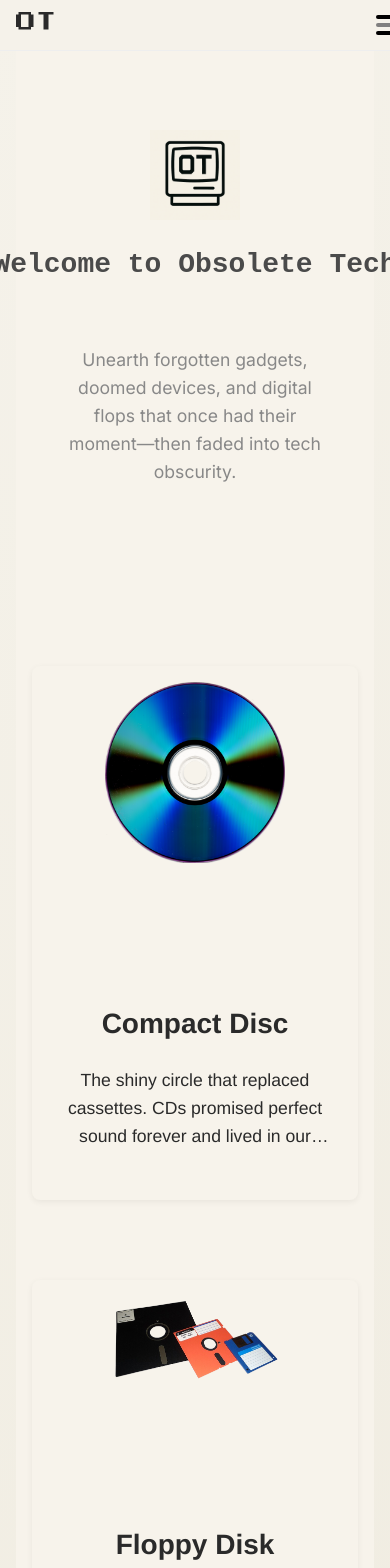
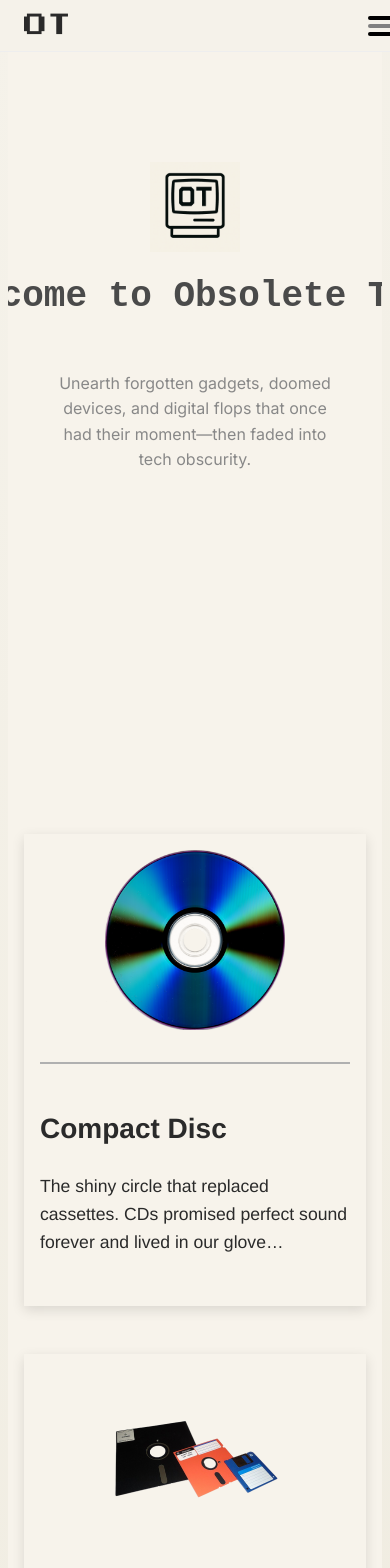
Before and after one commit to chrismsmalley/obsolete-tech-archive, a Next.js app: page / in a window 390 px wide. Shown: the top 1568 px of the page. Built offline with nearby package versions, Linux system fonts and the light colour scheme.

Commit message:
Feat: finalize responsive TechCard and detail page layout

```diff
--- a/app/layout.js
+++ b/app/layout.js
@@ -24,7 +24,6 @@ export const metadata = {
   ],
   authors: [{ name: 'Obsolete Tech Archive Team' }],
   robots: 'index, follow',
-  themeColor: '#f7f3eb',
   openGraph: {
     title: 'Obsolete Tech Archive',
     description: 'Explore a digital museum of forgotten gadgets and obsolete tech that shaped the past.',
@@ -38,25 +37,23 @@ export const metadata = {
     title: 'Obsolete Tech Archive',
     description: 'A digital museum exploring the forgotten gadgets and obsolete tech of yesteryear.',
     images: ['/images/OT image.png']
-  },
-  viewport: 'width=device-width, initial-scale=1'
+  }
 };
+
+export const viewport = {
+  width: 'device-width',
+  initialScale: 1
+};
+
+export const themeColor = '#f7f3eb';
 
 export default function RootLayout({ children }) {
   return (
     <html lang="en" className={inter.className}>
-      <body
-        style={{
-          margin: 0,
-          padding: '0 1rem',
-          backgroundColor: '#f7f3eb',
-          fontSize: '16px',
-          lineHeight: '1.5',
-        }}
-      >
+      <body>
         <div style={{ display: 'flex', flexDirection: 'column', minHeight: '100vh' }}>
           <Navbar />
-          <main style={{ flex: 1, maxWidth: '1200px', margin: '0 auto', width: '100%' }}>{children}</main>
+          <main>{children}</main>
           <Footer />
         </div>
       </body>
--- a/app/src/components/cards/techCard.js
+++ b/app/src/components/cards/techCard.js
@@ -1,50 +1,64 @@
-import React from 'react';
+import React, { useState, useEffect } from 'react';
 
 export default function TechCard(props) {
+  const [isMobile, setIsMobile] = useState(false);
+
+  useEffect(() => {
+    const checkMobile = () => setIsMobile(window.innerWidth < 768);
+    checkMobile();
+    window.addEventListener('resize', checkMobile);
+    return () => window.removeEventListener('resize', checkMobile);
+  }, []);
+
   return (
     <div style={{
       display: 'flex',
-      flexDirection: 'row',
-      flexWrap: 'wrap',
-      justifyContent: 'center',
+      flexDirection: 'column',
       width: '100%',
+      alignItems: 'center',
     }}>
-      <div style={{ fontFamily: "'Helvetica Neue', Helvetica, Arial, sans-serif" }}>
       <div style={{
-          backgroundColor: '#f7f3eb',
-          boxShadow: '0 2px 6px rgba(0, 0, 0, 0.06)',
-          transition: 'transform 0.2s ease, box-shadow 0.2s ease',
-          cursor: 'pointer',
+        fontFamily: "'Helvetica Neue', Helvetica, Arial, sans-serif",
+        marginTop: '0',
+        marginRight: 'auto',
+        marginBottom: '0',
+        marginLeft: 'auto'
+      }}>
+        <div style={{
           display: 'flex',
-          flexDirection: 'column',
-          height: 'auto',
-          minHeight: '250px',
-          alignItems: 'stretch',
-          borderRadius: '8px',
+          flexDirection: isMobile ? 'column' : 'row',
+          backgroundColor: 'transparent',
+          alignItems: 'center',
           marginBottom: '2rem',
+          width: '100%',
           maxWidth: '1000px',
-          width: '100%',
-          paddingLeft: '0.25in',
-          paddingRight: '0.25in',
+          minWidth: '300px',
+          margin: '0 auto',
+          gap: isMobile ? '1rem' : '3rem',
+          padding: '1rem',
           boxSizing: 'border-box',
-          overflow: 'hidden',
-          gap: '4rem',
-          // alignItems: 'center', // moved above and replaced with 'stretch'
-          paddingTop: '1rem',
-          paddingBottom: '1rem',
+          boxShadow: '0 4px 12px rgba(0, 0, 0, 0.12)',
         }}
         onMouseEnter={e => {
           e.currentTarget.style.transform = 'translateY(-4px)';
-          e.currentTarget.style.boxShadow = '0 4px 12px rgba(0, 0, 0, 0.1)';
+          e.currentTarget.style.boxShadow = '0 8px 24px rgba(0, 0, 0, 0.2)';
           e.currentTarget.querySelector('img').style.transform = 'scale(1.05)';
         }}
         onMouseLeave={e => {
           e.currentTarget.style.transform = 'translateY(0)';
-          e.currentTarget.style.boxShadow = '0 2px 6px rgba(0, 0, 0, 0.06)';
+          e.currentTarget.style.boxShadow = '0 4px 12px rgba(0, 0, 0, 0.12)';
           e.currentTarget.querySelector('img').style.transform = 'scale(1)';
         }}
         >
-          <div style={{ width: '100%', maxWidth: '180px', height: 'auto', margin: '0 auto', display: 'flex', alignItems: 'center', justifyContent: 'center', overflow: 'hidden', borderRadius: '4px', transition: 'transform 0.3s ease' }}>
+          <div style={{
+            flex: '0 0 auto',
+            width: isMobile ? '80%' : '250px',
+            height: isMobile ? 'auto' : '250px',
+            display: 'flex',
+            alignItems: 'center',
+            justifyContent: 'center',
+          }}>
+            <div style={{ width: '180px', height: '180px', display: 'flex', alignItems: 'center', justifyContent: 'center', overflow: 'hidden', borderRadius: '4px', transition: 'transform 0.3s ease' }}>
               <img
                 src={props.image}
                 alt={props.title}
@@ -58,8 +72,23 @@ export default function TechCard(props) {
                 }}
               />
             </div>
-          <div style={{ width: '1px', height: '80%', backgroundColor: '#e0e0e0' }}></div>
-          <div style={{ padding: '1rem 0', width: '100%', textAlign: 'center', display: 'flex', flexDirection: 'column', justifyContent: 'center', maxWidth: '500px' }}>
+          </div>
+          <div style={{
+            width: isMobile ? '100%' : '2px',
+            height: isMobile ? '2px' : '80%',
+            backgroundColor: '#b0b0b0',
+            margin: isMobile ? '1rem 0' : '0 1.5rem',
+            flexShrink: 0
+          }}></div>
+          <div style={{
+            flex: '1',
+            width: '100%',
+            padding: '1rem',
+            display: 'flex',
+            flexDirection: 'column',
+            justifyContent: 'center',
+            maxWidth: '500px'
+          }}>
             <h2 style={{ marginTop: 0, fontSize: '1.75rem', fontWeight: '600', marginBottom: '0.5rem', lineHeight: '1.2' }}>{props.title}</h2>
             <p style={{ overflow: 'hidden', textOverflow: 'ellipsis', fontSize: '1.1rem', lineHeight: '1.6', maxHeight: '4.8em', display: '-webkit-box', WebkitLineClamp: 3, WebkitBoxOrient: 'vertical' }}>{props.description}</p>
           </div>
--- a/app/src/components/footer/footer.js
+++ b/app/src/components/footer/footer.js
@@ -29,7 +29,7 @@ export default function Footer() {
   };
 
   return (
-    <div style={{ width: '100%', margin: 0, padding: 0 }}>
+    <div style={{ width: '100%', margin: 0, padding: 0, flexShrink: 0 }}>
       <footer className="footer" style={{ backgroundColor: '#f2f2f2', width: '100vw', margin: 0, padding: 0 }}>
         {/* Top section */}
         <div className="footer-top" style={{ display: 'flex', justifyContent: 'center', padding: '1rem 0', backgroundColor: '#f2f2f2' }}>
--- a/app/src/components/header/navbar.js
+++ b/app/src/components/header/navbar.js
@@ -25,11 +25,23 @@ export default function Navbar() {
         display: 'flex',
         justifyContent: 'space-between',
         alignItems: 'center',
+        flexWrap: 'wrap',
+        padding: '0 8px',
       }}>
-        <Link href="/" aria-label="Go to homepage" passHref>
-          <a className="logo-font" style={{ fontSize: 'clamp(1.25rem, 5vw, 1.75rem)', textDecoration: 'none', color: 'inherit', margin: 0, lineHeight: '1' }}>
-            OT
-          </a>
+        <Link
+          href="/"
+          aria-label="Go to homepage"
+          className="logo-font"
+          style={{
+            fontSize: 'clamp(1.25rem, 6vw, 1.75rem)',
+            textDecoration: 'none',
+            color: 'inherit',
+            margin: 0,
+            lineHeight: '1',
+            padding: '4px 0',
+          }}
+        >
+          OT
         </Link>
         <BurgerMenu />
       </div>
--- a/app/src/data/techEntries.js
+++ b/app/src/data/techEntries.js
@@ -93,7 +93,7 @@ const techEntries = [
     title: "MiniDV Camcorder",
     slug: "minidv-camcorder",
     image: "/images/minidv_cam-removebg-preview.png",
-    shortDescription: "Home movies, shaky hands, and grainy glory.",
+    shortDescription: "A pocket-sized time machine. MiniDV tapes captured your birthday parties, backyard stunts, and everything in between — with glorious grain and handheld charm.",
     longDescription:
       "Before smartphones and DSLR vloggers, there was the MiniDV camcorder. Small tapes, big dreams. Whether you were filming a birthday party or your first skate trick, this device captured moments in glorious 480p. Bonus points if you labeled each tape with a Sharpie.",
     category: "Media"
@@ -111,7 +111,7 @@ const techEntries = [
     title: "Betamax",
     slug: "betamax",
     image: "/images/betamax-removebg-preview.png",
-    shortDescription: "The better format that still lost the war.",
+    shortDescription: "A technical marvel that couldn’t outmaneuver VHS. Sharper quality, loyal fans — but still the underdog in the home video showdown of the '80s.",
     longDescription:
       "Betamax was Sony’s bold foray into home video — better quality than VHS, but worse marketing. It became a textbook example of how the best tech doesn’t always win. Collectors still argue its superiority, but for most, it's a trivia answer.",
     category: "Media"
--- a/app/src/screens/homepage.js
+++ b/app/src/screens/homepage.js
@@ -86,31 +86,71 @@ function Homepage() {
           typing 2.5s steps(30, end),
           blink-caret 0.75s step-end 3;
         animation-fill-mode: forwards;
-        font-size: clamp(1.75rem, 4vw, 3.5rem);
+        font-size: clamp(2.25rem, 6vw, 4.25rem);
         font-weight: 700;
         color: #4a4a4a;
         font-family: "Courier New", Courier, monospace !important;
         visibility: visible !important;
         position: relative;
       }
+
+      .homepage-subtext {
+        font-size: clamp(1rem, 2.5vw, 1.5rem) !important;
+      }
+
+      .homepage-main {
+        padding: 4rem 1rem 4rem;
+        background-color: #f7f3eb;
+      }
+
+      @media (min-width: 768px) {
+        .homepage-main {
+          padding: 6rem 2rem 6rem;
+        }
+      }
+
+      .homepage-hero {
+        display: flex;
+        flex-direction: column;
+        align-items: center;
+        justify-content: center;
+        min-height: 60vh;
+        margin-bottom: 16rem;
+        padding: 2rem 1rem;
+        width: 100%;
+        box-sizing: border-box;
+        text-align: center;
+      }
+
+      @media (min-width: 768px) {
+        .homepage-hero {
+          padding: 4rem 2rem;
+        }
+      }
+
+      .techcard-container {
+        display: flex;
+        flex-direction: column;
+        gap: 3rem;
+        align-items: stretch;
+        margin-top: 2rem;
+        width: 100%;
+        max-width: 1200px;
+        margin-left: auto;
+        margin-right: auto;
+      }
+
+      @media (min-width: 768px) {
+        .techcard-container {
+          display: grid;
+          grid-template-columns: 1fr;
+          gap: 2.5rem;
+        }
+      }
     `}</style>
-    <main style={{
-      padding: "4rem 1rem 4rem",
-      backgroundColor: "#f7f3eb",
-    }}>
+    <main className="homepage-main">
       {currentPage === 1 && (
-      <section style={{
-        display: "flex",
-        flexDirection: "column",
-        alignItems: "center",
-        justifyContent: "center",
-        minHeight: "60vh",
-        marginBottom: "6rem",
-        padding: "2rem 1rem",
-        width: "100%",
-        boxSizing: "border-box",
-        textAlign: "center"
-      }}>
+      <section className="homepage-hero">
         <div style={{
           display: "flex",
           flexDirection: "column",
@@ -122,30 +162,20 @@ function Homepage() {
             <span className="typing-text">Welcome to Obsolete Tech</span>
           </h1>
         </div>
-        <p style={{
-          fontSize: "1.1rem",
-          lineHeight: "1.6",
-          maxWidth: "900px",
-          color: "#888",
-          padding: "0 1rem"
-        }}>
+        <p
+          className="homepage-subtext"
+          style={{
+            lineHeight: "1.6",
+            maxWidth: "900px",
+            color: "#888",
+            padding: "0 1rem"
+          }}
+        >
           Unearth forgotten gadgets, doomed devices, and digital flops that once had their moment—then faded into tech obscurity.
         </p>
       </section>
       )}
-      <div
-        style={{
-          display: "flex",
-          flexDirection: "column",
-          gap: "3rem",
-          alignItems: "stretch",
-          marginTop: "2rem",
-          width: "100%",
-          maxWidth: "1200px",
-          marginLeft: "auto",
-          marginRight: "auto"
-        }}
-      >
+      <div className="techcard-container">
         {paginatedEntries.map((entry, index) => {
           const slug = (entry.title || "").toLowerCase().replace(/\s+/g, "-").replace(/[^a-z0-9-]/g, "");
           console.log("Entry title:", entry.title, "Image filename:", entry.image);
@@ -159,6 +189,7 @@ function Homepage() {
                 title={entry.title || "No title"}
                 description={entry.shortDescription ?? ""}
                 image={(entry.image || "/images/placeholder.png").replace(/^\/images\/+/, "/images/")}
+                layout="horizontal"
               />
             </Link>
           );
--- a/next.config.mjs
+++ b/next.config.mjs
@@ -1,6 +1,6 @@
 /** @type {import('next').NextConfig} */
 const nextConfig = {
-  output: 'export',
+//   output: 'export',
 };
 
 export default nextConfig;
```
Also changed, not shown: app/src/screens/SlugClientPage.js (+31 -60 lines), app/tech/[slug]/page.js (+6 -13 lines). Lines whose indentation alone changed are shown as unchanged.
